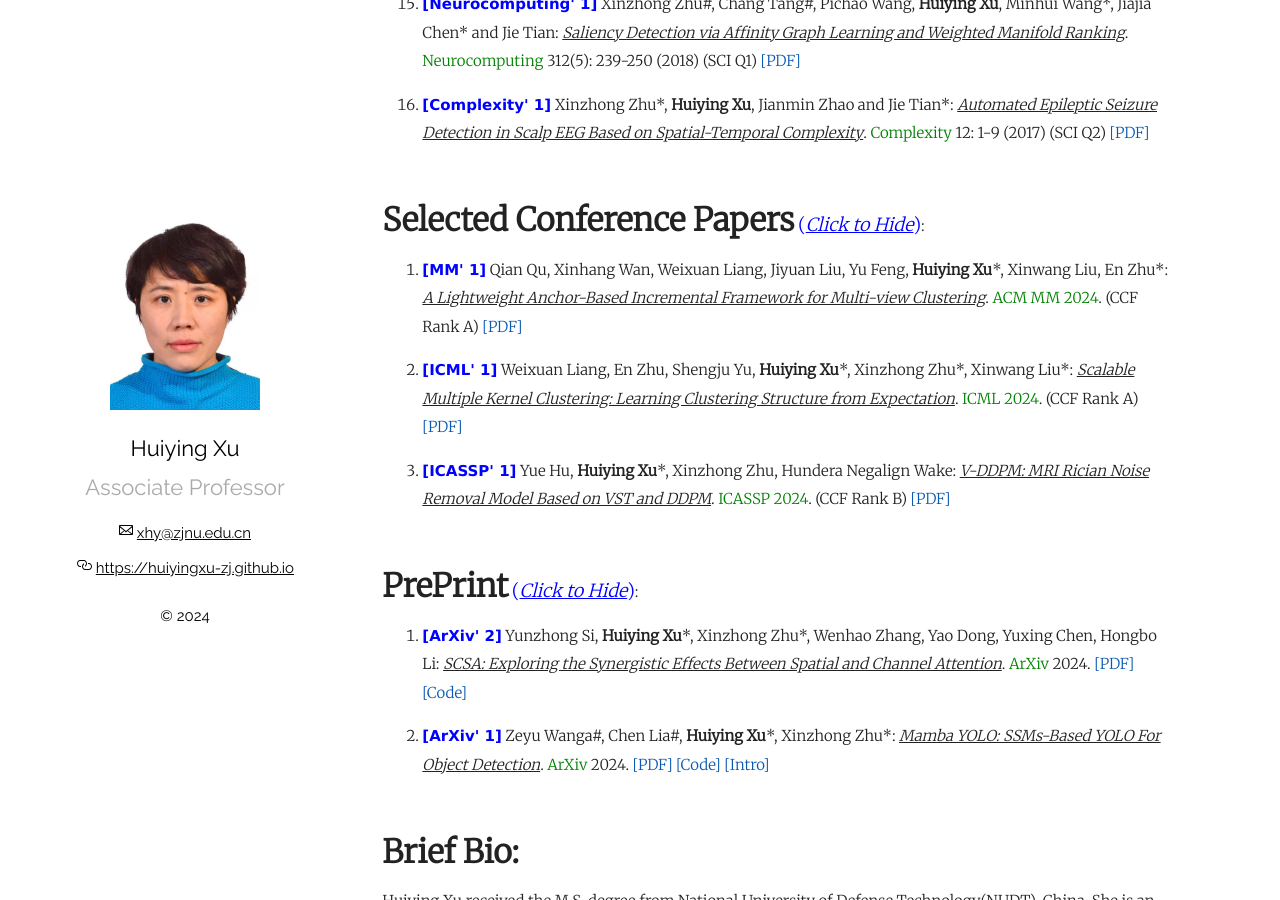
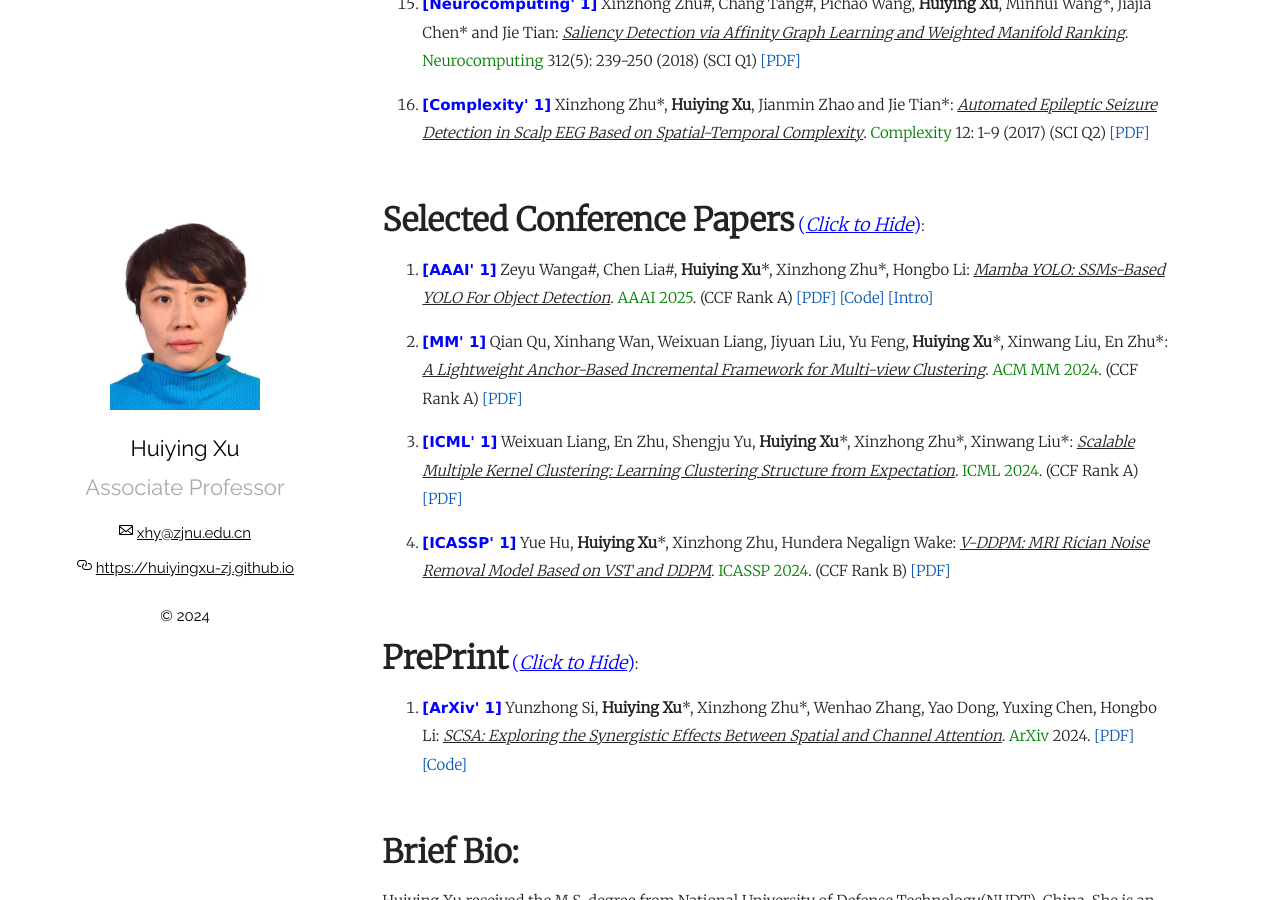
Before and after one commit to xinzhongzhu/huiyingxu-zj.github.io, a Jekyll site: the page built from index.md, in a window 1280 px wide and 900 px high, scrolled down 1963 px. Built offline with Jekyll 4.4.1, drawn with Linux system fonts in a browser that asks for light colours.

Commit message:
Update index.md

```diff
--- a/index.md
+++ b/index.md
@@ -81,7 +81,7 @@ Please drop me a message by email: <u>xhy@zjnu.edu.cn</u>
     <ol>
 
 
-
+<p style="margin-top: 8px;"><li><font face="verdana" color="blue"><b>[AAAI' 1]</b></font> Zeyu Wanga#, Chen Lia#, <b><b>Huiying Xu</b></b>*, Xinzhong Zhu*, Hongbo Li: <i><u>Mamba YOLO: SSMs-Based YOLO For Object Detection</u></i>. <font color="green">AAAI 2025</font>. (CCF Rank A) <a href = "https://arxiv.org/pdf/2406.05835">[PDF]</a> <a href = "https://github.com/HZAI-zj/Mamba-YOLO">[Code]</a> <a href = "https://mp.weixin.qq.com/s/akYY5sKYU6FAgN4nTcYB1w">[Intro]</a></li></p>
 
 <p style="margin-top: 8px;"><li><font face="verdana" color="blue"><b>[MM' 1]</b></font> Qian Qu, Xinhang Wan, Weixuan Liang, Jiyuan Liu, Yu Feng, <b>Huiying Xu</b>*, Xinwang Liu, En Zhu*: <i><u>A Lightweight Anchor-Based Incremental Framework for Multi-view Clustering</u></i>. <font color="green">ACM MM 2024</font>. (CCF Rank A) <a href = "https://huiyingxu-zj.github.io/document/ftp0574-qu-noAV.pdf">[PDF]</a>  </li></p>
 
@@ -102,9 +102,7 @@ Please drop me a message by email: <u>xhy@zjnu.edu.cn</u>
   <summary><font size="6"><b>PrePrint</b></font> <font size="4" color="blue">(<i><u>Click to Hide</u></i>)</font>:</summary>
   <p>
     <ol>
-<p style="margin-top: 8px;"><li><font face="verdana" color="blue"><b>[ArXiv' 2]</b></font> Yunzhong Si, <b><b>Huiying Xu</b></b>*, Xinzhong Zhu*, Wenhao Zhang, Yao Dong, Yuxing Chen, Hongbo Li: <i><u>SCSA: Exploring the Synergistic Effects Between Spatial and Channel Attention</u></i>. <font color="green">ArXiv</font> 2024. <a href = "https://arxiv.org/pdf/2407.05128v1">[PDF]</a> <a href = "https://github.com/HZAI-zj/SCSA">[Code]</a></li></p>
-
-<p style="margin-top: 8px;"><li><font face="verdana" color="blue"><b>[ArXiv' 1]</b></font> Zeyu Wanga#, Chen Lia#, <b><b>Huiying Xu</b></b>*, Xinzhong Zhu*: <i><u>Mamba YOLO: SSMs-Based YOLO For Object Detection</u></i>. <font color="green">ArXiv</font> 2024. <a href = "https://arxiv.org/pdf/2406.05835">[PDF]</a> <a href = "https://github.com/HZAI-zj/Mamba-YOLO">[Code]</a> <a href = "https://mp.weixin.qq.com/s/akYY5sKYU6FAgN4nTcYB1w">[Intro]</a></li></p>
+<p style="margin-top: 8px;"><li><font face="verdana" color="blue"><b>[ArXiv' 1]</b></font> Yunzhong Si, <b><b>Huiying Xu</b></b>*, Xinzhong Zhu*, Wenhao Zhang, Yao Dong, Yuxing Chen, Hongbo Li: <i><u>SCSA: Exploring the Synergistic Effects Between Spatial and Channel Attention</u></i>. <font color="green">ArXiv</font> 2024. <a href = "https://arxiv.org/pdf/2407.05128v1">[PDF]</a> <a href = "https://github.com/HZAI-zj/SCSA">[Code]</a></li></p>
 
 
 
```
